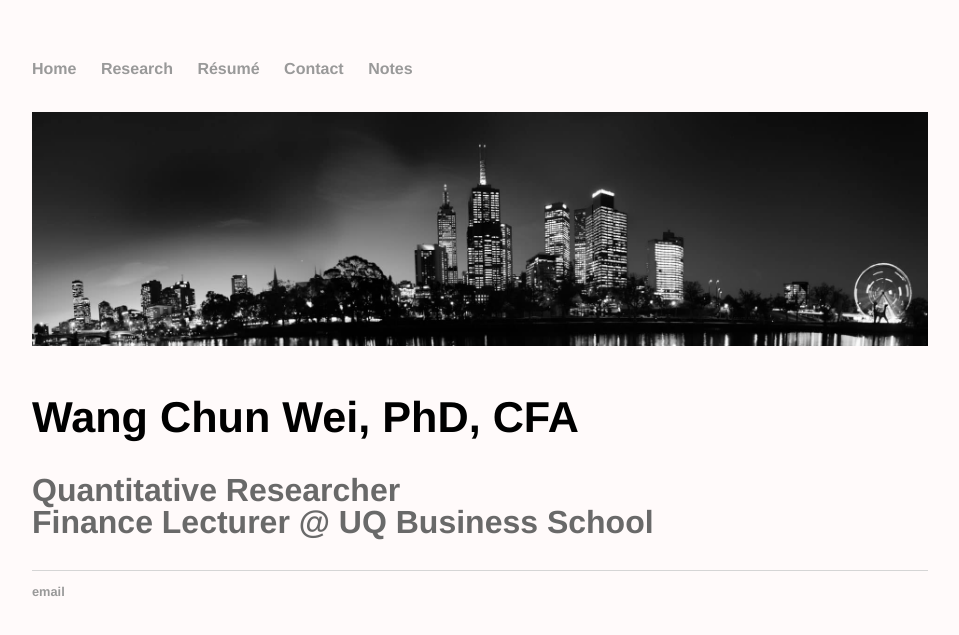
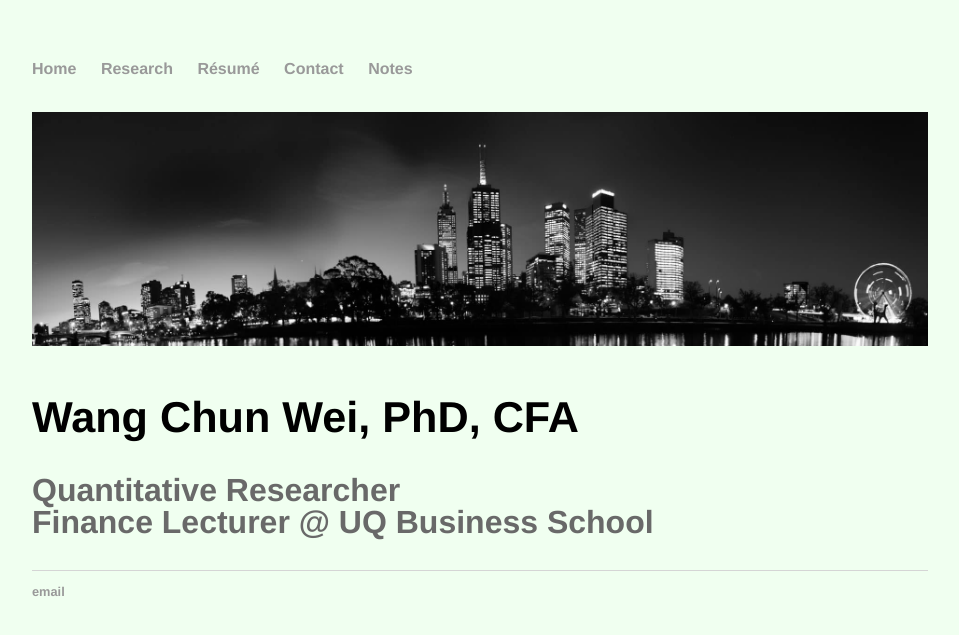
Before and after one commit to weiwangchun/weiwangchun.github.io, a Jekyll site: the page built from index.html, in a window 1280 px wide. Shown: the top 635 px of the page, without its empty margins (160-1119 px from the left). Built offline with Jekyll 4.4.1, drawn with Linux system fonts in a browser that asks for light colours.

Commit message:
Update main.css

```diff
--- a/css/main.css
+++ b/css/main.css
@@ -1,7 +1,7 @@
 body {
     margin: 60px auto;
     width: 70%;
-    background-color: #FFFAFA
+    background-color: #F0FFF0
 }
 nav ul, footer ul {
     font-family:'Helvetica', 'Arial', 'Sans-Serif';
```
